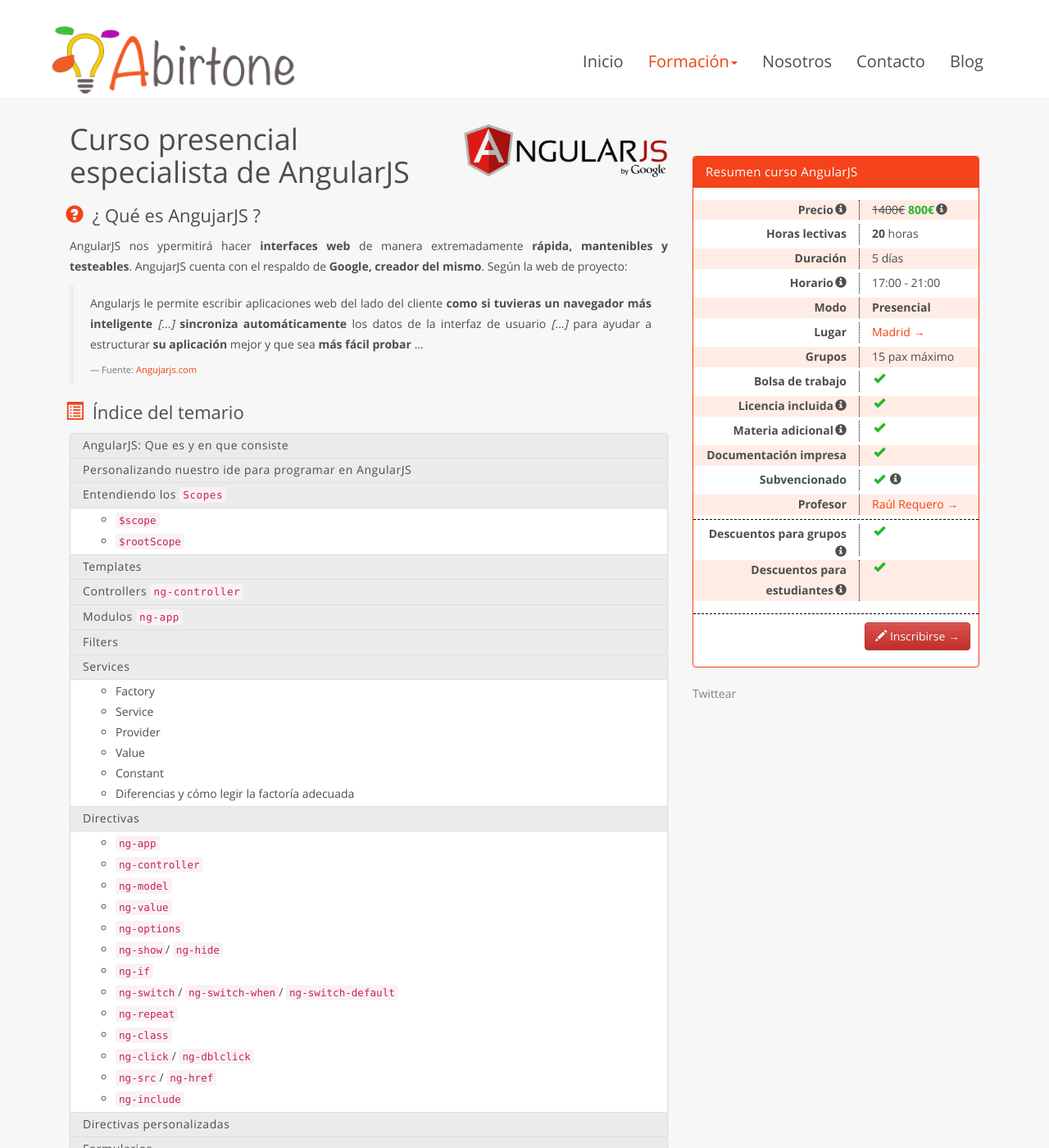
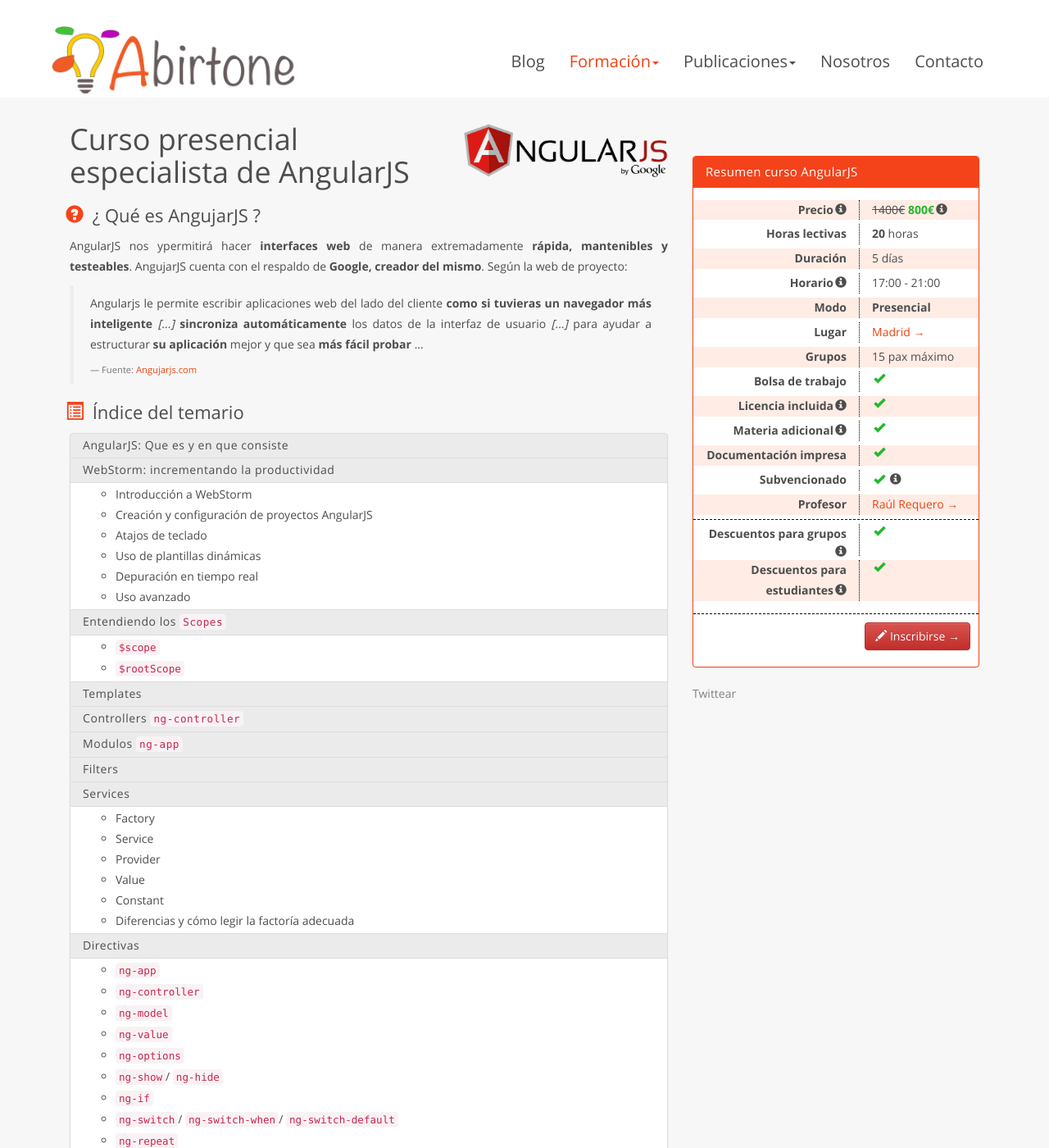
Before and after one commit to abirtone/abirtone.github.io, a Jekyll site: the page built from pages/courses/angujarjs.html, in a window 1280 px wide and 1400 px high. Shown: the whole window at 82% size. Built offline with Jekyll 4.4.1, drawn with Linux system fonts in a browser that asks for light colours; comment, search, counter and statistics services are not loaded; some of the changed text lies outside the part shown.

Commit message:
Updated AngularJS

```diff
--- a/_includes/header.html
+++ b/_includes/header.html
@@ -12,7 +12,8 @@
         </div>
         <div id="navbar" class="collapse navbar-collapse right">
             <ul class="nav navbar-nav">
-                <li {% if page.active_tab == "home" %} class="active"{% endif %}><a href="{{ "/" | prepend: site.baseurl }}">Inicio</a></li>
+                <!--<li {% if page.active_tab == "home" %} class="active"{% endif %}><a href="{{ "/" | prepend: site.baseurl }}">Inicio</a></li>-->
+                <li {% if page.active_tab == "blog" %} class="active"{% endif %}><a  href="{{ "/blog/" | prepend: site.baseurl }}">Blog</a></li>
                 <li class="dropdown {% if page.active_tab == "courses" or page.active_tab contains "course_" %}active{% endif %}">
                     <a href="#" class="dropdown-toggle" data-toggle="dropdown" role="button" aria-expanded="false">Formación<span class="caret"></span</a>
                     <ul class="dropdown-menu" role="menu">
@@ -32,9 +33,16 @@
                         <li><a href="/formacion/scapy/"><img class="menu-icon"  src="/static/images/icon-menu-scapy.png"  alt="Icon Wireshark"/>Scapy avanzado</a></li>
                     </ul>
                 </li>
+                <li class="dropdown {% if page.active_tab == "books" or page.active_tab contains "book_" %}active{% endif %}">
+                    <a href="#" class="dropdown-toggle" data-toggle="dropdown" role="button" aria-expanded="false">Publicaciones<span class="caret"></span</a>
+                    <ul class="dropdown-menu" role="menu">
+                        <!--<li class="dropdown-header-top"><a href="/libros/"><i class="glyphicon glyphicon-th-list menu-icon"></i><b>VER TODAS LAS PUBLICACIONES</b></a></li>-->
+                        <li class="dropdown-header">Libros</li>
+                        <li class="dropdown-header-node"><a href="/libros/angularjs/"><img class="menu-icon" src="/static/images/icon-menu-angularjs.ico"  alt="Libro AngularJS"/>AngularJS</a></li>
+                    </ul>
+                </li>
                 <li {% if page.active_tab == "about" %} class="active"{% endif %}><a  href="{{ "/sobre/" | prepend: site.baseurl }}">Nosotros</a></li>
                 <li {% if page.active_tab == "contact" %} class="active"{% endif %}><a  href="{{ "/contacto/" | prepend: site.baseurl }}">Contacto</a></li>
-                <li {% if page.active_tab == "blog" %} class="active"{% endif %}><a  href="{{ "/blog/" | prepend: site.baseurl }}">Blog</a></li>
             </ul>
         </div><!-- /.nav-collapse -->
     </div><!-- /.container -->
--- a/pages/courses/bolsa_trabajo.html
+++ b/pages/bolsa_trabajo.html
@@ -47,5 +47,9 @@
             <a href="https://brosgroup.es" target="_blank"><img class="img-responsive img-responsive-border" src="/static/companies/brosgroup.png" alt="Logo BrosGroup"/></a>
             <a class="link clearfix" href="https://brosgroup.es" target="_blank"><i class="glyphicon glyphicon-globe"></i> Bros Group &rarr;</a>
         </div>
+        <div class="col-xs-12 col-sm-6">
+            <a href="https://buguroo.com" target="_blank"><img class="img-responsive img-responsive-border" src="/static/companies/buguroo.png" alt="Logo Buguroo"/></a>
+            <a class="link clearfix" href="https://buguroo.com" target="_blank"><i class="glyphicon glyphicon-globe"></i> Buguroo Offensive Security &rarr;</a>
+        </div>
     </div>
 </div>
--- a/pages/courses/angujarjs.html
+++ b/pages/courses/angujarjs.html
@@ -30,7 +30,17 @@
     </div>
     <ul class="list-group">
         <li class="list-group-item">AngularJS: Que es y en que consiste</li>
-        <li class="list-group-item">Personalizando nuestro ide para programar en AngularJS</li>
+        <li class="list-group-item">WebStorm: incrementando la productividad</li>
+        <li class="list-group-item list-subgroup">
+            <ul>
+                <li>Introducción a WebStorm</li>
+                <li>Creación y configuración de proyectos AngularJS</li>
+                <li>Atajos de teclado</li>
+                <li>Uso de plantillas dinámicas</li>
+                <li>Depuración en tiempo real</li>
+                <li>Uso avanzado</li>
+            </ul>
+        </li>
         <li class="list-group-item">Entendiendo los <code>Scopes</code></li>
         <li class="list-group-item list-subgroup">
             <ul>
@@ -167,7 +177,7 @@
             <div class="media">
                 <div class="media-left media-top">
                     <a href="#">
-                        <img width="90px" class="media-object img-responsive-border"src="/static/courses/angularjs/libro.png" alt="Libro AngujarJS práctico paso a paso">
+                        <img width="90px" class="media-object img-responsive-border"src="/static/books/libro.png" alt="Libro AngujarJS práctico paso a paso">
                     </a>
                 </div>
                 <div class="media-body">
@@ -229,7 +239,7 @@
         </div>
     </div>
 
-    <!-- Inscripcion-->
+    <!-- Bolsa trabajo -->
     <a name="bolsa"></a>
     <div class="page-header section-title">
         <h2><i class="glyphicon glyphicon-pencil" aria-hidden="true"></i>Bolsa de trabajo</h2>
@@ -243,6 +253,12 @@
         <div class="col-xs-12 col-sm-6">
             <a href="http://www.stratio.com" target="_blank"><img class="img-responsive img-responsive-border" src="/static/companies/stratio.png" alt="Logo Stratio"/></a>
             <a class="link clearfix" href="http://www.stratio.com" target="_blank"><i class="glyphicon glyphicon-globe"></i> Stratio &rarr;</a>
+        </div>
+    </div>
+    <div class="row top-space-2 grid-img">
+        <div class="col-xs-12 col-sm-6">
+            <a href="https://buguroo.com" target="_blank"><img class="img-responsive img-responsive-border" src="/static/companies/buguroo.png" alt="Logo Buguroo"/></a>
+            <a class="link clearfix" href="https://buguroo.com" target="_blank"><i class="glyphicon glyphicon-globe"></i> Buguroo Offensive Security &rarr;</a>
         </div>
     </div>
 
--- a/static/css/custom.css
+++ b/static/css/custom.css
@@ -716,6 +716,10 @@
     background-color: #ebebeb;
     letter-spacing: 0.04em;
 }
+.list-group-white .list-group-item {
+    background-color: #ffffff;
+}
+
 .list-subgroup {
     background-color: #ffffff;
     letter-spacing: 0.0em;
```
Also changed, not shown: pages/publicaciones/libros/angularjs.html (added, +76 -0 lines), static/books/libro_angularjs.png (renamed from static/courses/angularjs/libro.png), static/companies/buguroo.png (added).
